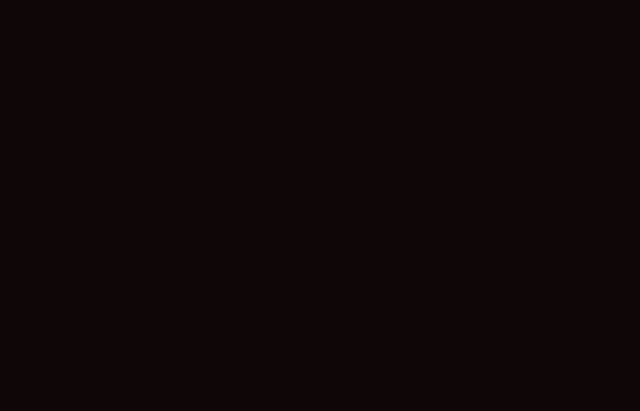
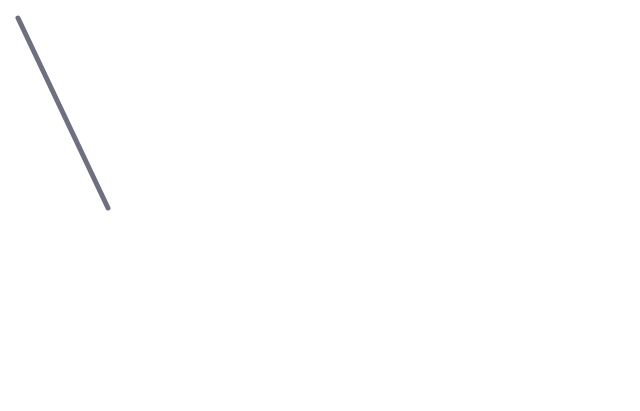
Before and after one commit to andrewgremlich/web-graphics-workshop, a website built with Vite: page src/widman/index.html in a window 1280 px wide. Shown: the whole page, without its empty margins (0-640 px from the left). Built offline with nearby package versions, Linux system fonts and the light colour scheme.

Commit message:
starting widman pattern generator

```diff
--- a/src/canvas/index.ts
+++ /dev/null
@@ -1,3 +0,0 @@
-import "./styles.css";
-
-console.log("hello woprld");
--- a/src/canvas/styles.css
+++ /dev/null
@@ -1,3 +0,0 @@
-body {
-    background-color: rgb(15, 7, 7);
-}
--- a/src/canvas/index.html
+++ b/src/widman/index.html
@@ -6,8 +6,8 @@
     <title>Canvas</title>
 </head>
 <body>
-    <canvas width="400" height="400"></canvas>
+    <canvas></canvas>
 
-    <script src="./index.ts" type="module"></script>
+    <script src="./src/scripts/index.ts" type="module"></script>
 </body>
 </html>
--- /dev/null
+++ b/src/widman/src/scripts/canvas.ts
@@ -0,0 +1,60 @@
+const canvas = document.querySelector("canvas");
+const ctx = canvas?.getContext("2d");
+
+export const CANVAS_WIDTH = 1000;
+export const CANVAS_HEIGHT = 800;
+
+if (!canvas) throw Error("Canvas could not get set");
+
+if (!ctx) throw Error("CTX not available");
+
+canvas.style.width = `${CANVAS_WIDTH}px`;
+canvas.style.height = `${CANVAS_HEIGHT}px`;
+
+await document.fonts.load("60px IBM Plex Serif");
+
+export function updateCanvasCtx() {
+	if (!canvas) {
+		return;
+	}
+
+	const { width, height } = canvas.getBoundingClientRect();
+	const dpr = window.devicePixelRatio || 1;
+
+	canvas.width = Math.floor(width * dpr);
+	canvas.height = Math.floor(height * dpr);
+
+	ctx?.scale(dpr, dpr);
+}
+
+export function getCanvas() {
+	if (!canvas) throw "Can not continue with out canvas";
+
+	return canvas;
+}
+
+export function getCtx() {
+	if (!ctx) throw "can not continue without ctx";
+
+	return ctx;
+}
+
+export function createLayer(
+	paint: (ctx: OffscreenCanvasRenderingContext2D) => void,
+) {
+	let cached: OffscreenCanvas | null = null;
+
+	return () => {
+		if (cached) return cached;
+
+		const layer = new OffscreenCanvas(CANVAS_WIDTH, CANVAS_HEIGHT);
+		const ctx = layer.getContext("2d");
+
+		if (!ctx) throw new Error("no ctx");
+
+		paint(ctx);
+
+		cached = layer;
+		return layer;
+	};
+}
--- /dev/null
+++ b/src/widman/src/scripts/index.ts
@@ -0,0 +1,40 @@
+import "../style/styles.css";
+
+import "./canvas.ts";
+import { getCtx, updateCanvasCtx } from "./canvas.ts";
+
+updateCanvasCtx();
+
+const ctx = getCtx();
+
+function generatePointsAlongControlLine() {
+	const [beginning, ending] = [
+		{ x: 10, y: 10 },
+		{ x: 100, y: 200 },
+	];
+	const angleOfControlLine = Math.atan2(
+		ending.y - beginning.y,
+		ending.x - beginning.x,
+	);
+
+	console.log(angleOfControlLine);
+
+	const path2D = new Path2D(); // Path2D can be daisy chained
+
+	path2D.moveTo(beginning.x, beginning.y);
+	path2D.lineTo(ending.x, ending.y);
+	// angle of control line.
+	// new points along distance formula.
+	// loop once on positive perpendicular point then negative.
+
+	return path2D;
+}
+
+const line = generatePointsAlongControlLine();
+
+ctx.lineWidth = 5;
+ctx.lineCap = "round";
+ctx.strokeStyle = "hsl(233 8% 47%)";
+
+ctx.beginPath();
+ctx.stroke(line);
--- /dev/null
+++ b/src/widman/src/style/styles.css
@@ -0,0 +1,2 @@
+body {
+}
--- a/vite.config.ts
+++ b/vite.config.ts
@@ -12,7 +12,7 @@
         main: resolve(root, "index.html"),
         sketch: resolve(root, "src/sketch/sketch.html"),
         campfire: resolve(root, "src/campfire/index.html"),
-        canvas: resolve(root, "src/canvas/index.html"),
+        widman: resolve(root, "src/widman/index.html"),
       },
     },
   },
```
Also changed, not shown: index.html (+1 -1 lines).
